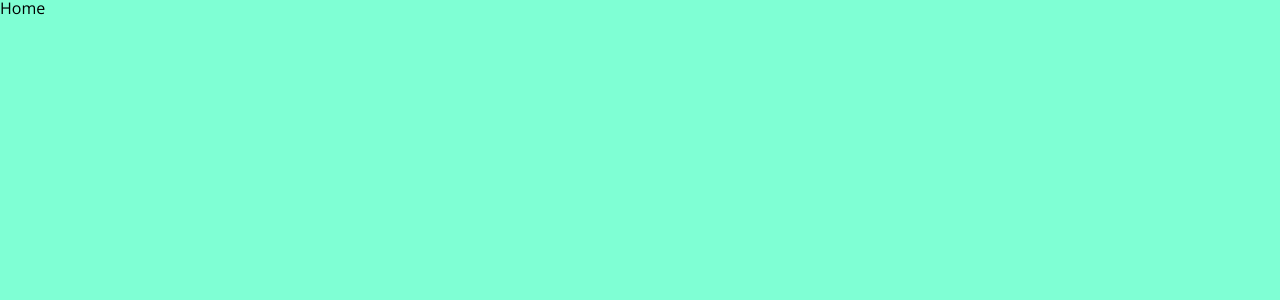
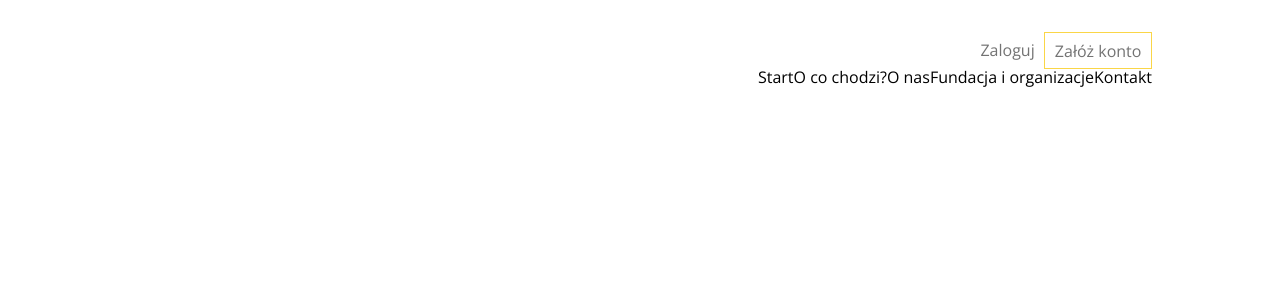
Before and after one commit to MonoliYoda/charity-website, a React (Create React App) app: page / in a window 1280 px wide. Shown: the top 300 px of the page. Built offline with nearby package versions, Linux system fonts and the light colour scheme.

Commit message:
Created Login menu

```diff
--- a/src/components/Home.js
+++ b/src/components/Home.js
@@ -1,5 +1,6 @@
 import React from "react";
+import MainMenu from "./MainMenu/MainMenu";
 
 export default function Home() {
-  return <div>Home</div>;
+  return <MainMenu />;
 }
--- /dev/null
+++ b/src/components/MainMenu/LoginMenu.js
@@ -0,0 +1,16 @@
+import React from "react";
+import { Link } from "react-router-dom";
+import "./LoginMenu.scss";
+
+export default function LoginMenu() {
+  return (
+    <ul className="login-menu">
+      <li className="login">
+        <Link to="/login">Zaloguj</Link>
+      </li>
+      <li className="signup">
+        <Link to="/signup">Załóż konto</Link>
+      </li>
+    </ul>
+  );
+}
--- /dev/null
+++ b/src/components/MainMenu/LoginMenu.scss
@@ -0,0 +1,18 @@
+@import "../../scss/colors";
+
+.login-menu {
+  margin-top: 2rem;
+  display: flex;
+  justify-content: flex-end;
+  li {
+    a {
+      color: $color-text-secondary;
+      text-decoration: none;
+      display: block;
+      padding: 0.6rem;
+    }
+  }
+  .signup {
+    border: 1px solid $color-border-yellow;
+  }
+}
--- /dev/null
+++ b/src/components/MainMenu/MainMenu.js
@@ -0,0 +1,15 @@
+import React from "react";
+import "./MainMenu.scss";
+import LoginMenu from "./LoginMenu";
+import NavMenu from "./NavMenu";
+
+export default function MainMenu() {
+  return (
+    <header>
+      <div>
+        <LoginMenu />
+        <NavMenu />
+      </div>
+    </header>
+  );
+}
--- /dev/null
+++ b/src/components/MainMenu/MainMenu.scss
@@ -0,0 +1,9 @@
+header {
+  display: flex;
+  justify-content: flex-end;
+  padding-right: 10%;
+}
+
+li {
+  display: inline-block;
+}
--- /dev/null
+++ b/src/components/MainMenu/NavMenu.js
@@ -0,0 +1,27 @@
+import React from "react";
+import Link from "react-scroll/modules/components/Link";
+import "./NavMenu.scss";
+
+export default function NavMenu() {
+  return (
+    <nav>
+      <ul className="nav-menu">
+        <li>
+          <Link to="">Start</Link>
+        </li>
+        <li>
+          <Link to="">O co chodzi?</Link>
+        </li>
+        <li>
+          <Link to="">O nas</Link>
+        </li>
+        <li>
+          <Link to="">Fundacja i organizacje</Link>
+        </li>
+        <li>
+          <Link to="">Kontakt</Link>
+        </li>
+      </ul>
+    </nav>
+  );
+}
--- a/src/scss/_colors.scss
+++ b/src/scss/_colors.scss
@@ -0,0 +1,3 @@
+$color-text-primary: #3c3c3c;
+$color-text-secondary: #737373;
+$color-border-yellow: #fad648;
--- a/src/scss/main.scss
+++ b/src/scss/main.scss
@@ -3,6 +3,5 @@
 @import "./colors";
 
 body {
-  background-color: aquamarine;
   font-family: $font-base;
 }
```
Also changed, not shown: src/components/MainMenu/NavMenu.scss (added).
